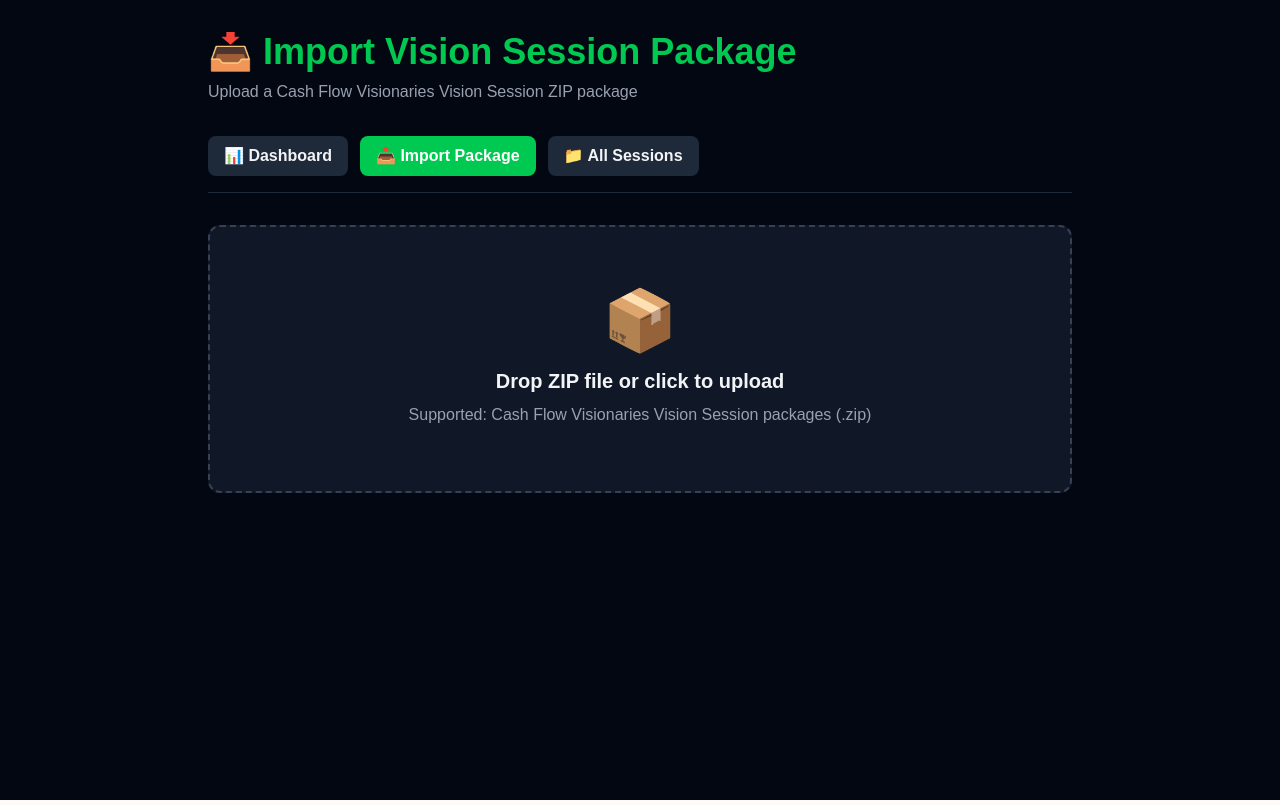
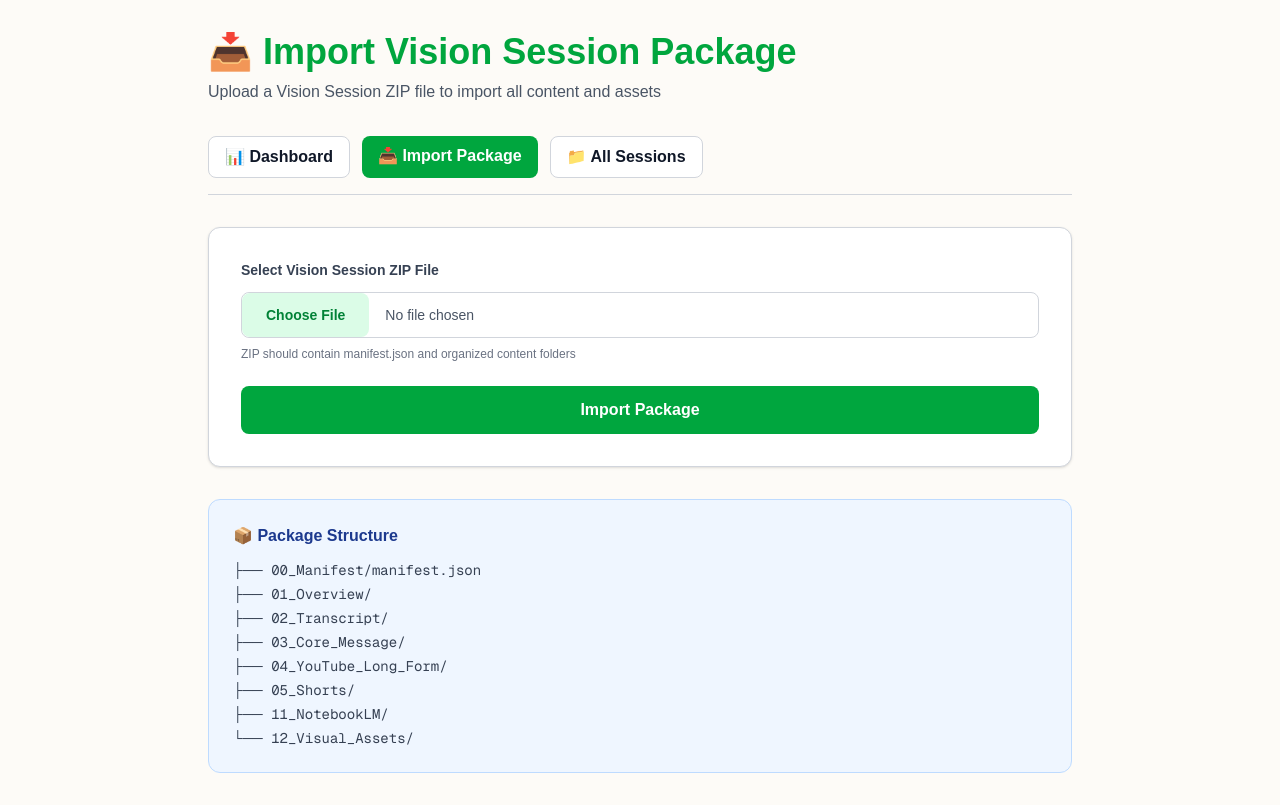
Before and after one commit to marketleveragingmedia-cmd/cfv-content-engine, a Next.js app: page /import in a window 1280 px wide. Built offline with nearby package versions, Linux system fonts and the light colour scheme.

Commit message:
Fix session ID extraction from ZIP filename, add upload form, fix dashboard colors

```diff
--- a/app/import/page.tsx
+++ b/app/import/page.tsx
@@ -2,177 +2,129 @@
 
 import { useState } from 'react'
 import Link from 'next/link'
-import { useRouter } from 'next/navigation'
 
 export default function ImportPage() {
   const [uploading, setUploading] = useState(false)
-  const [progress, setProgress] = useState(0)
-  const [status, setStatus] = useState('')
   const [result, setResult] = useState<any>(null)
-  const router = useRouter()
+  const [error, setError] = useState<string | null>(null)
 
-  async function handleFileUpload(e: React.ChangeEvent<HTMLInputElement>) {
-    const file = e.target.files?.[0]
-    if (!file) return
-
+  async function handleUpload(e: React.FormEvent<HTMLFormElement>) {
+    e.preventDefault()
     setUploading(true)
-    setProgress(0)
-    setStatus('Uploading ZIP file...')
+    setError(null)
     setResult(null)
 
+    const formData = new FormData(e.currentTarget)
+
     try {
-      const formData = new FormData()
-      formData.append('file', file)
-
-      setProgress(30)
-      setStatus('Processing package...')
-
-      const response = await fetch('/api/import', {
+      const response = await fetch('/api/import-zip', {
         method: 'POST',
         body: formData
       })
 
-      setProgress(90)
-
-      if (!response.ok) {
-        throw new Error('Import failed')
-      }
-
       const data = await response.json()
 
-      setProgress(100)
-      setStatus('Import complete!')
-      setResult(data)
-
-    } catch (error) {
-      setStatus('Import failed')
-      setResult({ error: 'Failed to import package' })
+      if (data.error) {
+        setError(data.error)
+      } else {
+        setResult(data.result)
+      }
+    } catch (err: any) {
+      setError(err.message)
     } finally {
       setUploading(false)
     }
   }
 
   return (
-    <div className="min-h-screen bg-gray-950 text-gray-100">
+    <div className="min-h-screen bg-[#fdfbf7] text-gray-900">
       <div className="max-w-4xl mx-auto px-4 py-8">
-        {/* Header */}
         <header className="mb-8">
-          <h1 className="text-4xl font-bold text-green-500 mb-2">
-            📥 Import Vision Session Package
-          </h1>
-          <p className="text-gray-400">
-            Upload a Cash Flow Visionaries Vision Session ZIP package
-          </p>
+          <h1 className="text-4xl font-bold text-green-600 mb-2">📥 Import Vision Session Package</h1>
+          <p className="text-gray-600">Upload a Vision Session ZIP file to import all content and assets</p>
         </header>
 
-        {/* Navigation */}
-        <nav className="flex gap-3 mb-8 border-b border-gray-800 pb-4">
-          <Link
-            href="/"
-            className="px-4 py-2 bg-gray-800 hover:bg-gray-700 rounded-lg font-semibold transition"
-          >
+        <nav className="flex gap-3 mb-8 border-b border-gray-300 pb-4">
+          <Link href="/" className="px-4 py-2 bg-white hover:bg-gray-50 border border-gray-300 rounded-lg font-semibold transition">
             📊 Dashboard
           </Link>
-          <Link
-            href="/import"
-            className="px-4 py-2 bg-green-500 text-white rounded-lg font-semibold"
-          >
+          <Link href="/import" className="px-4 py-2 bg-green-600 text-white rounded-lg font-semibold">
             📥 Import Package
           </Link>
-          <Link
-            href="/sessions"
-            className="px-4 py-2 bg-gray-800 hover:bg-gray-700 rounded-lg font-semibold transition"
-          >
+          <Link href="/sessions" className="px-4 py-2 bg-white hover:bg-gray-50 border border-gray-300 rounded-lg font-semibold transition">
             📁 All Sessions
           </Link>
         </nav>
 
-        {/* Upload Area */}
-        {!result && (
-          <div
-            onClick={() => document.getElementById('fileInput')?.click()}
-            className="border-2 border-dashed border-gray-700 rounded-xl p-16 text-center bg-gray-900 hover:border-green-500 transition cursor-pointer"
-          >
-            <input
-              id="fileInput"
-              type="file"
-              accept=".zip"
-              onChange={handleFileUpload}
-              className="hidden"
-              disabled={uploading}
-            />
-            <div className="text-6xl mb-4">📦</div>
-            <h3 className="text-xl font-bold mb-2">Drop ZIP file or click to upload</h3>
-            <p className="text-gray-400">Supported: Cash Flow Visionaries Vision Session packages (.zip)</p>
-          </div>
-        )}
-
-        {/* Progress */}
-        {uploading && (
-          <div className="bg-gray-900 border border-gray-800 rounded-xl p-6">
-            <h3 className="text-lg font-bold mb-4">Import Progress</h3>
-            <div className="bg-gray-950 h-3 rounded-full overflow-hidden mb-3">
-              <div
-                className="bg-green-500 h-full transition-all duration-300"
-                style={{ width: `${progress}%` }}
+        <div className="bg-white border border-gray-300 rounded-xl p-8 shadow-sm">
+          <form onSubmit={handleUpload} className="space-y-6">
+            <div>
+              <label className="block text-sm font-semibold mb-3 text-gray-700">
+                Select Vision Session ZIP File
+              </label>
+              <input
+                type="file"
+                name="file"
+                accept=".zip"
+                required
+                disabled={uploading}
+                className="block w-full text-sm text-gray-600 file:mr-4 file:py-3 file:px-6 file:rounded-lg file:border-0 file:text-sm file:font-semibold file:bg-green-100 file:text-green-700 hover:file:bg-green-200 file:cursor-pointer border border-gray-300 rounded-lg cursor-pointer disabled:opacity-50"
               />
-            </div>
-            <p className="text-gray-400 text-sm">{status}</p>
-          </div>
-        )}
-
-        {/* Result */}
-        {result && !result.error && (
-          <div className="bg-gray-900 border border-green-500 rounded-xl p-6">
-            <h3 className="text-xl font-bold text-green-500 mb-3">✓ Import Successful</h3>
-            <p className="text-gray-400 mb-4">Session {result.sessionId} has been created</p>
-
-            <div className="bg-gray-950 rounded-lg p-4 mb-4">
-              <div className="grid grid-cols-2 gap-3 text-sm">
-                <div>
-                  <span className="text-gray-500">Assets Imported:</span>
-                  <span className="ml-2 font-semibold">{result.assetsImported || 0}</span>
-                </div>
-                <div>
-                  <span className="text-gray-500">Status:</span>
-                  <span className="ml-2 font-semibold capitalize">{result.status}</span>
-                </div>
-              </div>
+              <p className="mt-2 text-xs text-gray-500">
+                ZIP should contain manifest.json and organized content folders
+              </p>
             </div>
 
-            <div className="flex gap-3">
+            <button
+              type="submit"
+              disabled={uploading}
+              className="w-full px-6 py-3 bg-green-600 hover:bg-green-700 disabled:bg-gray-400 text-white rounded-lg font-semibold transition"
+            >
+              {uploading ? 'Importing...' : 'Import Package'}
+            </button>
+          </form>
+
+          {error && (
+            <div className="mt-6 p-4 bg-red-50 border border-red-200 rounded-lg">
+              <h3 className="font-semibold text-red-700 mb-2">Import Error</h3>
+              <p className="text-sm text-red-600">{error}</p>
+            </div>
+          )}
+
+          {result && (
+            <div className="mt-6 p-6 bg-green-50 border border-green-200 rounded-lg">
+              <h3 className="font-semibold text-green-700 mb-3 text-lg">✅ Import Successful!</h3>
+              <div className="space-y-2 text-sm text-gray-700 mb-4">
+                <p><strong>Session ID:</strong> {result.sessionId}</p>
+                <p><strong>Assets Imported:</strong> {result.assetsImported}</p>
+                <p><strong>Manifest Found:</strong> {result.manifestFound ? 'Yes' : 'No'}</p>
+                {result.errors?.length > 0 && (
+                  <p className="text-yellow-600"><strong>Warnings:</strong> {result.errors.length}</p>
+                )}
+              </div>
               <Link
                 href={`/session/${result.sessionId}`}
-                className="px-6 py-3 bg-green-500 hover:bg-green-600 text-white rounded-lg font-semibold transition"
+                className="inline-block px-6 py-3 bg-green-600 hover:bg-green-700 text-white rounded-lg font-semibold transition"
               >
-                Open Session
-              </Link>
-              <Link
-                href="/"
-                className="px-6 py-3 bg-gray-800 hover:bg-gray-700 rounded-lg font-semibold transition"
-              >
-                View Dashboard
+                View Session →
               </Link>
             </div>
+          )}
+        </div>
+
+        <div className="mt-8 bg-blue-50 border border-blue-200 rounded-xl p-6">
+          <h3 className="font-semibold text-blue-900 mb-3">📦 Package Structure</h3>
+          <div className="text-sm text-gray-700 space-y-1 font-mono">
+            <p>├── 00_Manifest/manifest.json</p>
+            <p>├── 01_Overview/</p>
+            <p>├── 02_Transcript/</p>
+            <p>├── 03_Core_Message/</p>
+            <p>├── 04_YouTube_Long_Form/</p>
+            <p>├── 05_Shorts/</p>
+            <p>├── 11_NotebookLM/</p>
+            <p>└── 12_Visual_Assets/</p>
           </div>
-        )}
-
-        {/* Error */}
-        {result?.error && (
-          <div className="bg-gray-900 border border-red-500 rounded-xl p-6">
-            <h3 className="text-xl font-bold text-red-500 mb-3">✗ Import Failed</h3>
-            <p className="text-gray-400">{result.error}</p>
-            <button
-              onClick={() => {
-                setResult(null)
-                setProgress(0)
-              }}
-              className="mt-4 px-6 py-3 bg-gray-800 hover:bg-gray-700 rounded-lg font-semibold transition"
-            >
-              Try Again
-            </button>
-          </div>
-        )}
+        </div>
       </div>
     </div>
   )
--- a/lib/zip-processor.ts
+++ b/lib/zip-processor.ts
@@ -79,14 +79,36 @@ export async function processVisionSessionZip(
       }
     }
 
-    // Generate session ID
+    // Use session ID from manifest or ZIP filename, or generate new
+    let sessionId = manifest?.sessionId
+
+    if (!sessionId) {
+      // Try to extract from filename (e.g., CFV_VS_00001_...)
+      const match = zipFilename.match(/CFV[_-]VS[_-](\d+)/i)
+      if (match) {
+        sessionId = `CFV-VS-${match[1]}`
+      }
+    }
+
+    // Check if session ID already exists
+    if (sessionId) {
+      const existing = await prisma.visionSession.findUnique({ where: { sessionId } })
+      if (existing) {
+        sessionId = null // Force generation of new ID
+      }
+    }
+
+    // Generate new session ID if needed
+    if (!sessionId) {
       const lastSession = await prisma.visionSession.findFirst({
         orderBy: { sessionId: 'desc' }
       })
       const nextNumber = lastSession
         ? parseInt(lastSession.sessionId.split('-')[2]) + 1
         : 1
-    const sessionId = `CFV-VS-${String(nextNumber).padStart(5, '0')}`
+      sessionId = `CFV-VS-${String(nextNumber).padStart(5, '0')}`
+    }
+
     result.sessionId = sessionId
 
     // Create Vision Session
```
Lines whose indentation alone changed are shown as unchanged.
